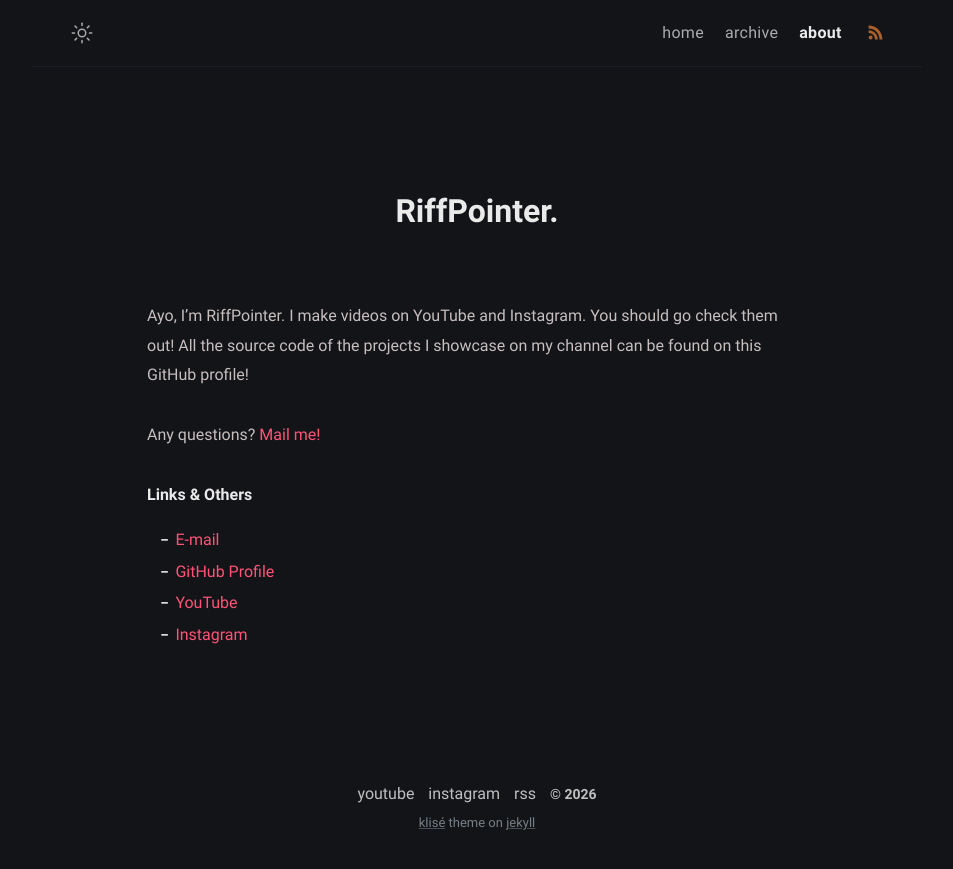
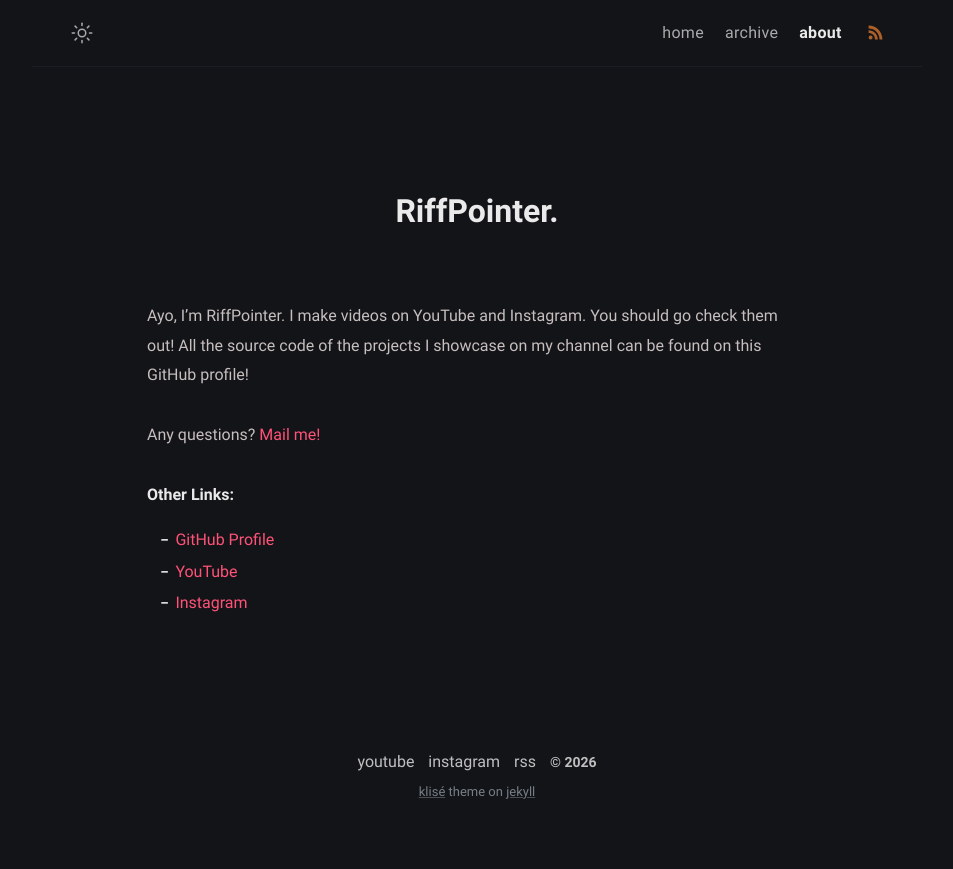
Before and after one commit to riffpointer/riffpointer.github.io, a Jekyll site: the page built from about.md, in a window 1280 px wide. Shown: the top 869 px of the page, without its empty margins (163-1116 px from the left). Built offline with Jekyll 4.4.1, drawn with Linux system fonts in a browser that asks for light colours.

Commit message:
Rename Links & Others -> Other Links

```diff
--- a/about.md
+++ b/about.md
@@ -10,9 +10,8 @@ All the source code of the projects I showcase on my channel can be found on thi
 
 Any questions? [Mail me!](mailto:riffpointer@gmail.com)
 
-**Links & Others**
+**Other Links:**
 
-- [E-mail](mailto:{{ site.author.email }})
 - [GitHub Profile](https://github.com/{{ site.author.github }})
 - [YouTube](https://youtube.com/@riffpointer)
 - [Instagram](https://instagram.com/@riffpointer)
```
